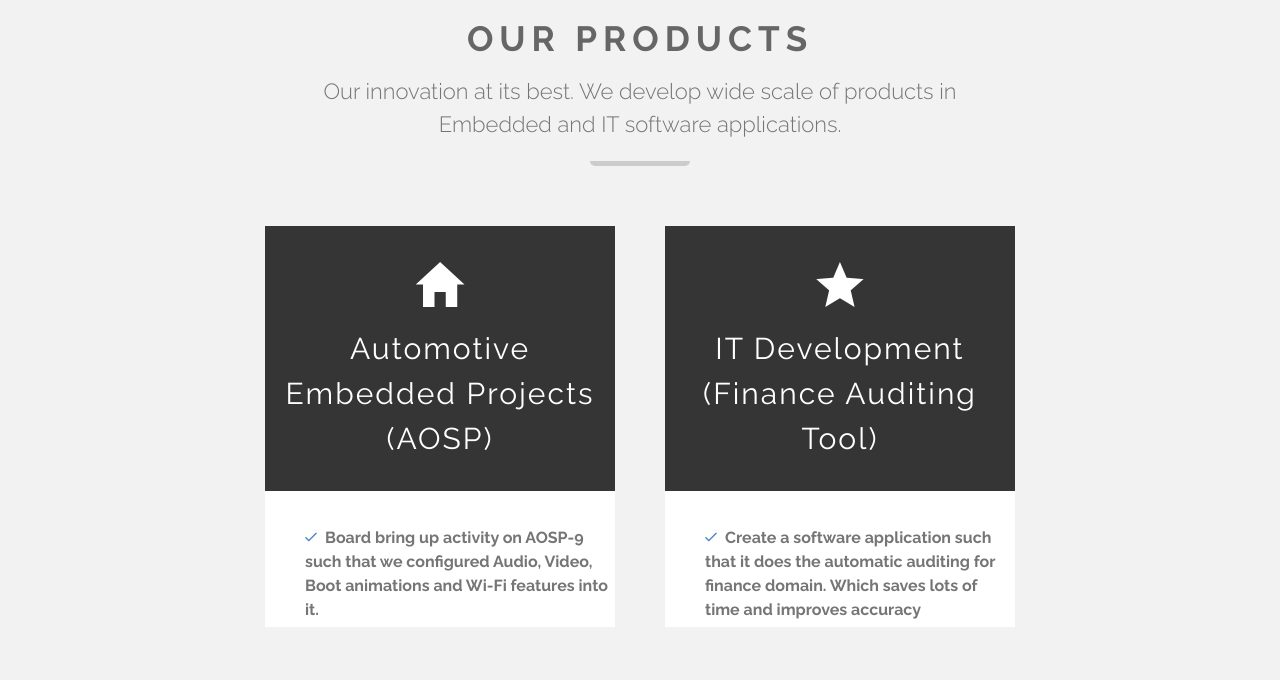
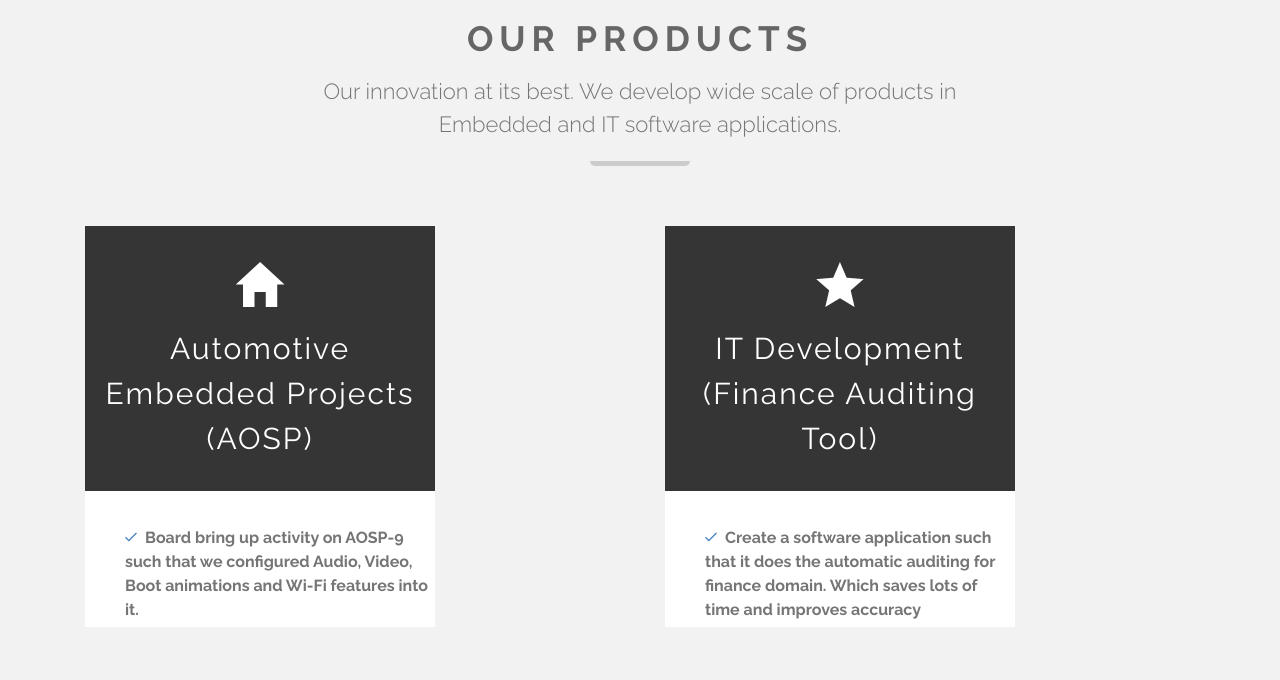
Before and after one commit to karthik-netizen/website10, a plain HTML site: page pricing.html in a window 1280 px wide. Shown: the part 120-800 px from the top of the page. Drawn offline with Linux system fonts and the light colour scheme.

Commit message:
Update pricing.html

```diff
--- a/pricing.html
+++ b/pricing.html
@@ -62,7 +62,7 @@
                 </div>
                 <div class="row">
                     <div class="col-md-4">
-                        <div style="position:relative; left:180px; top2px;" class="price-content">
+                        <div class="price-content">
                             <div class="price-plan">
                                 <i class="ion-md-home"></i>
                                 <p class="price-title">Automotive Embedded Projects (AOSP)</p>
```
